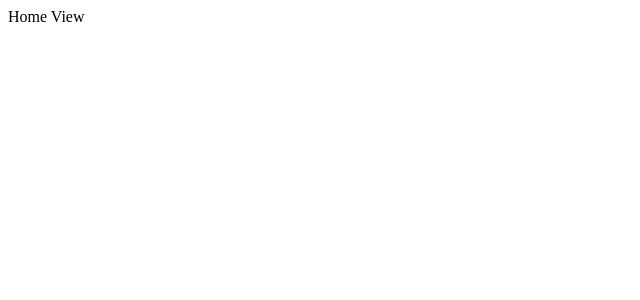
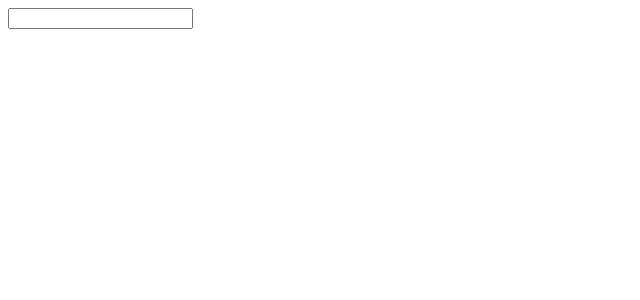
Before and after one commit to maneKozaroo/github-search, a Vue app: page / in a window 1280 px wide. Shown: the top 300 px of the page, without its empty margins (0-640 px from the left). Built offline with nearby package versions, Linux system fonts and the light colour scheme.

Commit message:
refactor: put search form in home view

```diff
--- a/src/views/HomeView.vue
+++ b/src/views/HomeView.vue
@@ -1,5 +1,9 @@
 <script setup lang="ts"></script>
 
 <template>
-  <main>Home View</main>
+  <main>
+    <SearchForm />
+  </main>
 </template>
+
+<style scoped></style>
```
